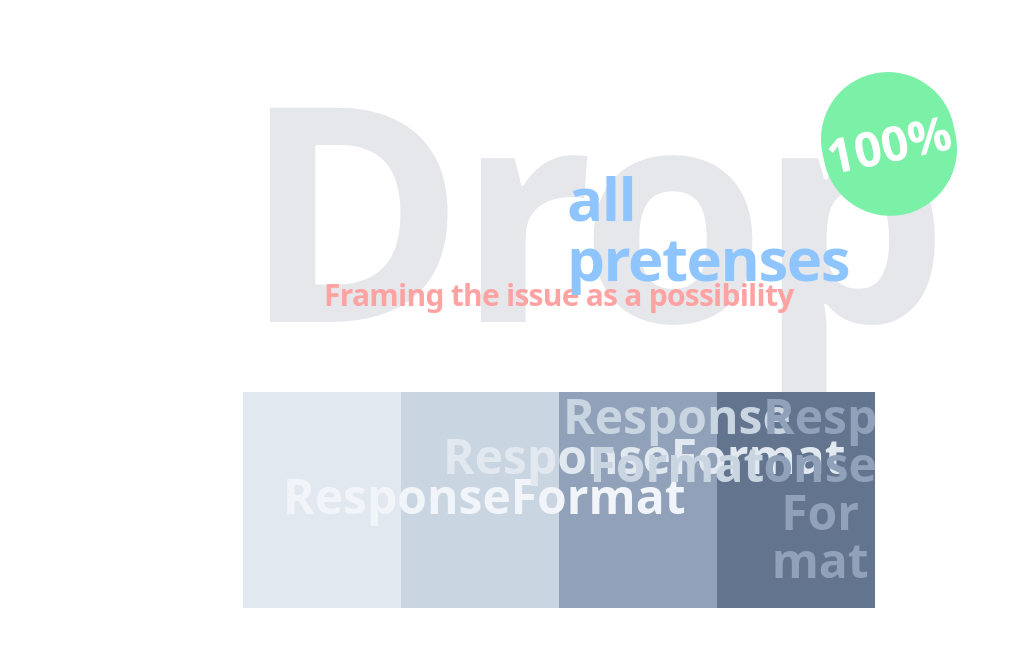
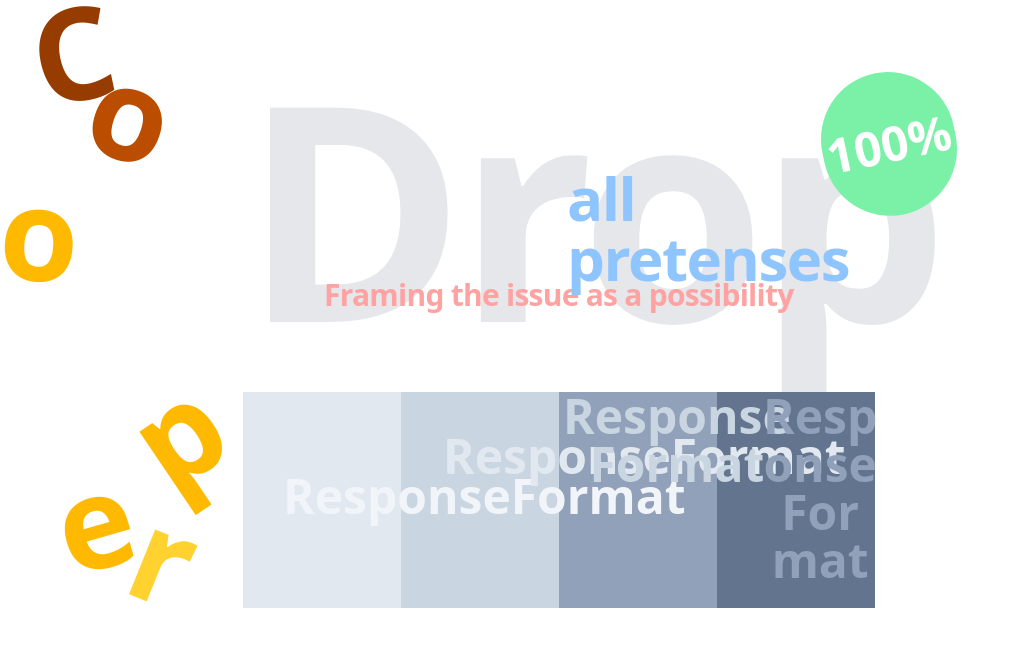
Before and after one commit to tobiasengberg/styling, a React (Vite) app in the folder ui-libraries/tailwind/react/responsive-news/: page / in a window 1280 px wide. Shown: the top 646 px of the page, without its empty margins (0-1016 px from the left). Built offline with nearby package versions, Linux system fonts and the light colour scheme.

Commit message:
Add graphical composition 3

```diff
--- a/ui-libraries/tailwind/react/responsive-news/src/App.tsx
+++ b/ui-libraries/tailwind/react/responsive-news/src/App.tsx
@@ -1,6 +1,7 @@
 import './App.css'
 import Composition1 from "./compositions/Composition1.tsx";
 import Composition2 from "./compositions/Composition2.tsx";
+import Composition3 from "./compositions/Composition3.tsx";
 
 function App() {
 
@@ -8,6 +9,7 @@ function App() {
     <div id="site-container" className="mx-auto grid grid-cols-16 grid-rows-10 gap-4 grid-flow-dense w-xl md:w-3xl lg:w-5xl xl:w-7xl">
         <Composition1 />
         <Composition2 />
+        <Composition3 />
     </div>
   )
 }
--- /dev/null
+++ b/ui-libraries/tailwind/react/responsive-news/src/compositions/Composition3.tsx
@@ -0,0 +1,15 @@
+
+const Composition3 = () => {
+    return (
+        <div className="col-start-1 col-end-4 row-start-1 row-end-15 relative">
+            <p className="text-amber-800 text-9xl font-bold -rotate-12 absolute -top-3 left-8">C</p>
+            <p className="text-amber-700 text-9xl font-bold rotate-18 absolute top-12 left-23">o</p>
+            <p className="text-amber-400 text-9xl font-bold rotate-4 absolute top-42 left-0">o</p>
+            <p className="text-amber-400 text-9xl font-bold -rotate-34 absolute top-92 left-34">p</p>
+            <p className="text-amber-400 text-9xl font-bold -rotate-16 absolute top-114 left-14">e</p>
+            <p className="text-amber-300 text-9xl font-bold rotate-22 absolute top-123 left-34">r</p>
+        </div>
+    );
+};
+
+export default Composition3;
```
